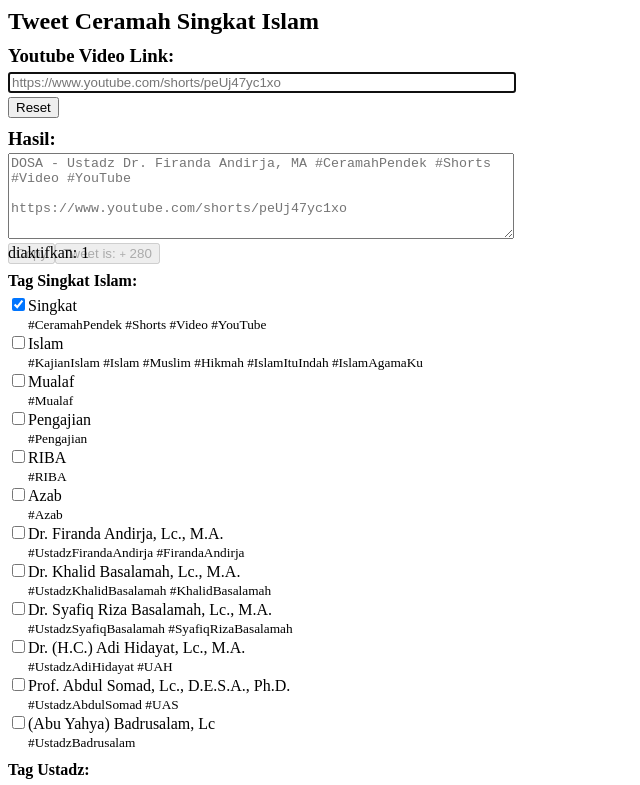
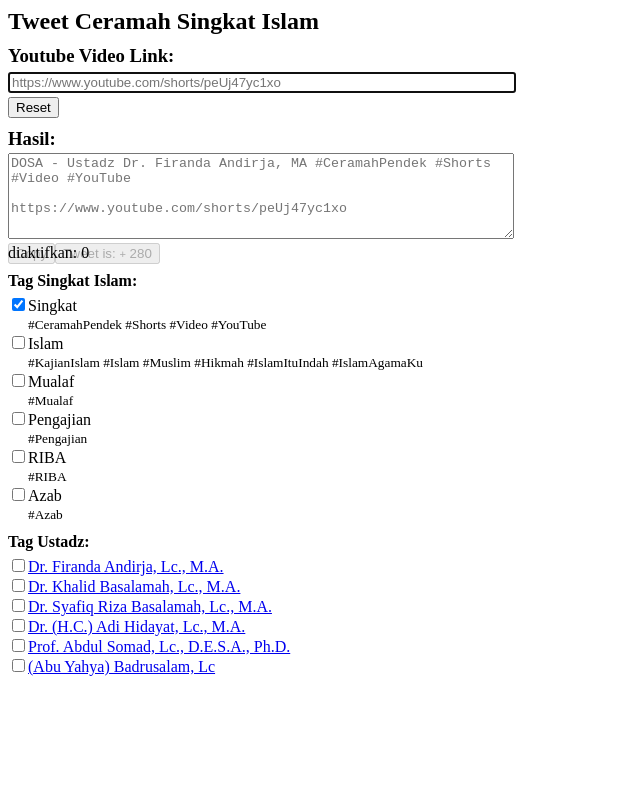
Before and after one commit to ockibagusp/tweet-ceramah-singkat-islam, a Vue app: page / in a window 1280 px wide. Shown: the top 785 px of the page, without its empty margins (0-640 px from the left). Built offline with nearby package versions, Linux system fonts and the light colour scheme.

Commit message:
fix App js: textarea `hasil` untuk array untuk ustadz: dicentang: false

```diff
--- a/src/App.vue
+++ b/src/App.vue
@@ -22,59 +22,51 @@ export default {
       results: '',
       // tweet dihasil maks. 280 karakter
       count: 280,
-      // array: ceramah singkat Islam dan Ustadz
-      arrayCeramahAndUst: [
-        // array: ceramah singkat Islam
+      // array: ceramah singkat Islam
+      arrayCeramahSI: [
         {
           name: 'Singkat',
           tweets: '#CeramahPendek #Shorts #Video #YouTube',
           url: '#',
-          isCeramah: true,
           completed: true
         },
         {
           name: 'Islam',
           tweets: '#KajianIslam #Islam #Muslim #Hikmah #IslamItuIndah #IslamAgamaKu',
           url: '#',
-          isCeramah: true,
           completed: false
         },
         {
           name: 'Mualaf',
           tweets: '#Mualaf',
           url: 'https://twitter.com/search?q=%23Mualaf',
-          isCeramah: true,
           completed: false
         },
         {
           name: 'Pengajian',
           tweets: '#Pengajian',
           url: 'https://twitter.com/search?q=%23Pengajian',
-          isCeramah: true,
           completed: false
         },
         {
           name: 'RIBA',
           tweets: '#RIBA',
           url: 'https://twitter.com/search?q=%23RIBA',
-          isCeramah: true,
           completed: false
         },
         {
           name: 'Azab',
           tweets: '#Azab',
           url: 'https://twitter.com/search?q=%23Azab',
-          isCeramah: true,
           completed: false
-        },
-        // array: Ustadz
+        }
+      ],
+      // array: Ustadz
+      arrayUstadz: [
         {
           name: 'Dr. Firanda Andirja, Lc., M.A.',
           tweets: '#UstadzFirandaAndirja #FirandaAndirja',
           url: 'https://id.wikipedia.org/wiki/Firanda_Andirja',
-          // ustadz
-          // isCeramah: false
-          isCeramah: false,
           completed: false
         },
         {
@@ -109,9 +101,11 @@ export default {
         }
       ],
 
-      // array: Youtube video,  ceramah singkat Islam dan Ustadz
+      // string: Youtube video
       youtubeVideo: '',
-      ceramahAndUstText: '',
+      // string: ceramah singkat Islam dan Ustadz
+      ceramahSIText: '',
+      ustadzText: '',
 
       // pilih button salinan dan tweet: true atau false
       selectResults: false,
@@ -122,7 +116,7 @@ export default {
       selectCheckBoxAll: false,
 
       // `semua kotak centang` diaktifkan
-      allCheckboxesEnabled: 1
+      allCheckboxesEnabled: 0
     }
   },
   mounted() {
@@ -253,7 +247,7 @@ export default {
         }
         if (youtubeVideoHtml != '') {
           this.youtubeVideo = youtubeVideoHtml
-          this.ceramahAndUstText = this.arrayCeramahAndUst[0].tweets
+          this.ceramahAndUstText = this.arrayCeramahSI[0].tweets
           youtubeVideoHtml = youtubeVideoHtml + ' ' + this.ceramahAndUstText
 
           youtubeVideoHtml = `${youtubeVideoHtml}\n\n${this.ceramahSingkatIslam}`
@@ -305,8 +299,8 @@ export default {
         let newArrayCeramahSIName = ''
 
         // Singkat
-        this.arrayCeramahAndUst[0].completed = true
-        this.ceramahSIText = this.arrayCeramahAndUst[0].tweets
+        this.arrayCeramahSI[0].completed = true
+        this.ceramahSIText = this.arrayCeramahSI[0].tweets
         youtubeVideoHtml = youtubeVideoHtml + ' ' + this.ceramahAndUstText
 
         this.results = `${youtubeVideoHtml}\n\n${this.ceramahSingkatIslam}`
@@ -323,8 +317,8 @@ export default {
         this.count = 280 - this.results.length
         this.isCopyAndCountTweet()
       } else {
-        this.arrayCeramahAndUst.forEach((val, index) => {
-          this.arrayCeramahAndUst[index].completed = false
+        this.arrayCeramahSI.forEach((val, index) => {
+          this.arrayCeramahSI[index].completed = false
         })
         this.count = 280
         this.results = '....'
@@ -338,15 +332,31 @@ export default {
       }
     },
 
-    // html: Tag Singkat Islam
-    // berubah dalam array untuk ceramahSI
-    ceramahAndUstChanged(event, index) {
-      const tweets = this.arrayCeramahAndUst[index].tweets
+    // html: Tag Singkat Islam dan Tag Ustadz
+    // berubah dalam array untuk ceramah Singkat Islam dan Ustadz
+    ceramahAndUstChanged(event, index, isArray) {
+      let tweets = ''
+      // ceramah Text dan Ustadz Text
+      let alphaText = ''
+      let betaText = ''
+
+      if (isArray === 'ceramahSI') {
+        tweets = this.arrayCeramahSI[index].tweets
+        alphaText = tweets
+        betaText = this.ustadzText
+      } else if (isArray === 'ustadz') {
+        tweets = this.arrayUstadz[index].tweets
+        alphaText = tweets
+        betaText = this.ceramahSIText
+      } else {
+        alert("ceramahAndUstChanged(event, index, isArray). isArray: 'ceramahSI' or 'ustadz'")
+      }
 
       if (event.target.checked) {
-        if (this.ceramahAndUstText === '') {
-          this.ceramahSIText = tweets
-          this.results = `${this.youtubeVideo} ${this.ceramahAndUstText}\n\n${this.ceramahSingkatIslam}`
+        if (alphaText === '') {
+          this.alphaText = tweets
+
+          this.results = `${this.youtubeVideo} ${alphaText}${betaText}\n\n${this.ceramahSingkatIslam}`
           // pilih hasil, button copy dan button tweet: true
           this.selectResults = true
           this.selectCopy = true
@@ -354,14 +364,14 @@ export default {
 
           this.allCheckboxesEnabled++
         } else {
-          let newArrayCeramahSITweets = ''
-          for (let i = 0; i < this.arrayCeramahAndUst.length; i++) {
-            if (this.arrayCeramahAndUst[i].completed !== false) {
-              newArrayCeramahSITweets += `${this.arrayCeramahAndUst[i].tweets} `
+          let newArrayAlphaTweets = ''
+          for (let i = 0; i < this.arrayCeramahSI.length; i++) {
+            if (this.arrayCeramahSI[i].completed !== false) {
+              newArrayAlphaTweets += `${this.arrayCeramahSI[i].tweets} `
             }
           }
 
-          this.results =  `${this.youtubeVideo} ${newArrayCeramahSITweets.substring(0, newArrayCeramahSITweets.length-1)}\n\n${this.ceramahSingkatIslam}`
+          this.results =  `${this.youtubeVideo} ${newArrayAlphaTweets.substring(0, newArrayAlphaTweets.length-1)}\n\n${this.ceramahSingkatIslam}`
           this.isCopyAndCountTweet()
 
           this.allCheckboxesEnabled++
@@ -383,89 +393,6 @@ export default {
         } else {
           // melepas = text
           this.results = `${this.youtubeVideo}\n\n${this.ceramahAndUstText}`
-          // pilih hasil, button copy dan button tweet: false
-          this.selectResults = false
-          this.selectCopy = false
-          this.selectTweet = false
-          this.count = 280
-
-          this.allCheckboxesEnabled = 0
-          return
-        }
-        this.results = this.results.replace(release, '')
-
-        this.count = 280 - this.results.length
-        this.isCopyAndCountTweet()
-
-        this.allCheckboxesEnabled--
-      }
-    },
-
-    // html: Tag Ustadz
-    // berubah dalam array untuk Ustadz
-    ustadzChanged(event, index) {
-      const tweets = this.arrayCeramahAndUst[index].tweets
-
-      if (event.target.checked) {
-        if (this.ustadzText === '') {
-          this.ustadzText = tweets
-
-          console.log(this.ceramahAndUstText);
-          if (this.ceramahAndUstText !== '') {
-
-          } else {
-            let newArrayCeramahSITweets = ''
-            for (let i = 0; i < this.arrayCeramahAndUst.length; i++) {
-              if (this.arrayCeramahAndUst[i].completed !== false) {
-                newArrayCeramahSITweets += `${this.arrayCeramahAndUst[i].tweets} `
-              }
-            }
-
-            this.results =  `${this.youtubeVideo} ${newArrayCeramahSITweets.substring(0, newArrayCeramahSITweets.length-1)}\n\n${this.ceramahSingkatIslam}`
-            this.isCopyAndCountTweet()
-
-            this.allCheckboxesEnabled++
-          }
-
-
-
-          this.results = `${this.youtubeVideo} ${this.ustadzText}\n\n${this.ceramahSingkatIslam}`
-          // pilih hasil, button copy dan button tweet: true
-          this.selectResults = true
-          this.selectCopy = true
-          this.selectTweet = true
-
-          this.allCheckboxesEnabled++
-        } else {
-          let newArrayarrayCeramahAndUstTweets = ''
-          for (let i = 0; i < this.arrayCeramahAndUst.length; i++) {
-            if (this.arrayCeramahAndUst[i].completed !== false) {
-              newArrayarrayCeramahAndUstTweets += `${this.arrayCeramahAndUst[i].tweets} `
-            }
-          }
-
-          this.results =  `${this.youtubeVideo} ${newArrayarrayCeramahAndUstTweets.substring(0, newArrayarrayCeramahAndUstTweets.length-1)}\n\n${this.ceramahSingkatIslam}`
-          this.isCopyAndCountTweet()
-
-          this.allCheckboxesEnabled++
-        }
-
-        this.count = 280 - this.results.length
-      } else {
-        const rightComma = `${tweets} `
-        const leftComma = ` ${tweets}`
-        const bothComma = ` ${tweets} `
-
-        let release = ''
-        if (this.results.includes(rightComma)) {
-          release = rightComma
-        } else if (this.results.includes(leftComma)) {
-          release = leftComma
-        } else if (this.results.includes(bothComma)) {
-          release = bothComma
-        } else {
-          // melepas = text
-          this.results = `${this.youtubeVideo}\n\n${this.ustadzText}`
           // pilih hasil, button copy dan button tweet: false
           this.selectResults = false
           this.selectCopy = false
@@ -556,30 +483,30 @@ https://www.youtube.com/shorts/peUj47yc1xo" cols="50" rows="3" ref="results" dat
     <!-- <div v-if="results !== '' && results !== 'Loading...'"> -->
       <h4 style="margin-top: 0px;margin-bottom: 5px;">Tag Singkat Islam:</h4>
       <div
-        v-for="(ceramahAndUst, index) in arrayCeramahAndUst"
-        :key="ceramahAndUst.name"
-        data-test="array-ceramah-and-Ust"
-        :class="[ceramahAndUst.completed ? 'completed' : '']"
-        @change="ceramahAndUstChanged($event, index)"
+        v-for="(ceramahSI, index) in arrayCeramahSI"
+        :key="ceramahSI.name"
+        data-test="array-ceramahSI"
+        :class="[ceramahSI.completed ? 'completed' : '']"
+        @change="ceramahAndUstChanged($event, index, 'ceramahSI')"
       >
         <input
           type="checkbox"
-          v-model="ceramahAndUst.completed"
-          data-test="ceramah-and-ust-checkbox"
+          v-model="ceramahSI.completed"
+          data-test="ceramahSI-checkbox"
         />
-        <a>{{ ceramahAndUst.name }}</a>
+        <a>{{ ceramahSI.name }}</a>
         <div style="margin-left: 20px;">
-          <small>{{ ceramahAndUst.tweets }}</small>
+          <small>{{ ceramahSI.tweets }}</small>
         </div>
       </div>
 
       <h4 style="margin-top: 10px;margin-bottom: 5px;">Tag Ustadz:</h4>
       <div
-        v-for="(ustadz, index) in arrayCeramahAndUst"
+        v-for="(ustadz, index) in arrayUstadz"
         :key="ustadz.name"
         data-test="array-ustadz"
         :class="[ustadz.completed ? 'completed' : '']"
-        @change="ustadzChanged($event, index)"
+        @change="ceramahAndUstChanged($even, index, 'ustadz')"
       >
         <input
           type="checkbox"
```
Also changed, not shown: 1 other file (tests, documents, lock files or other folders).
